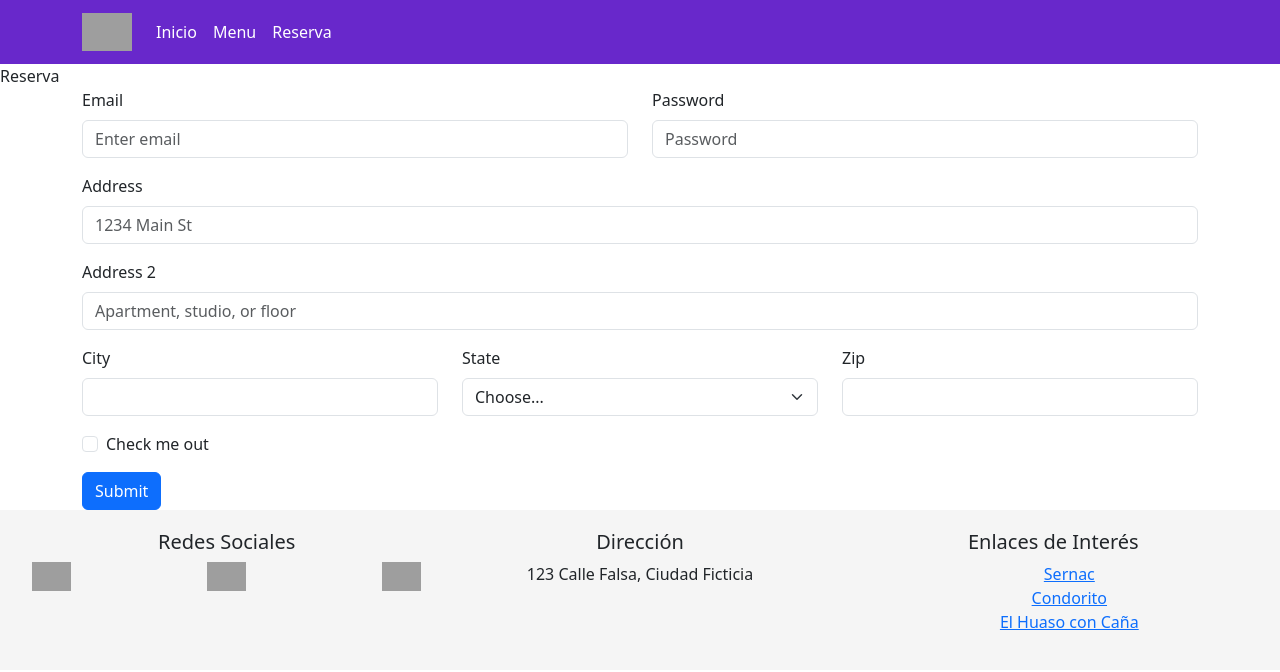
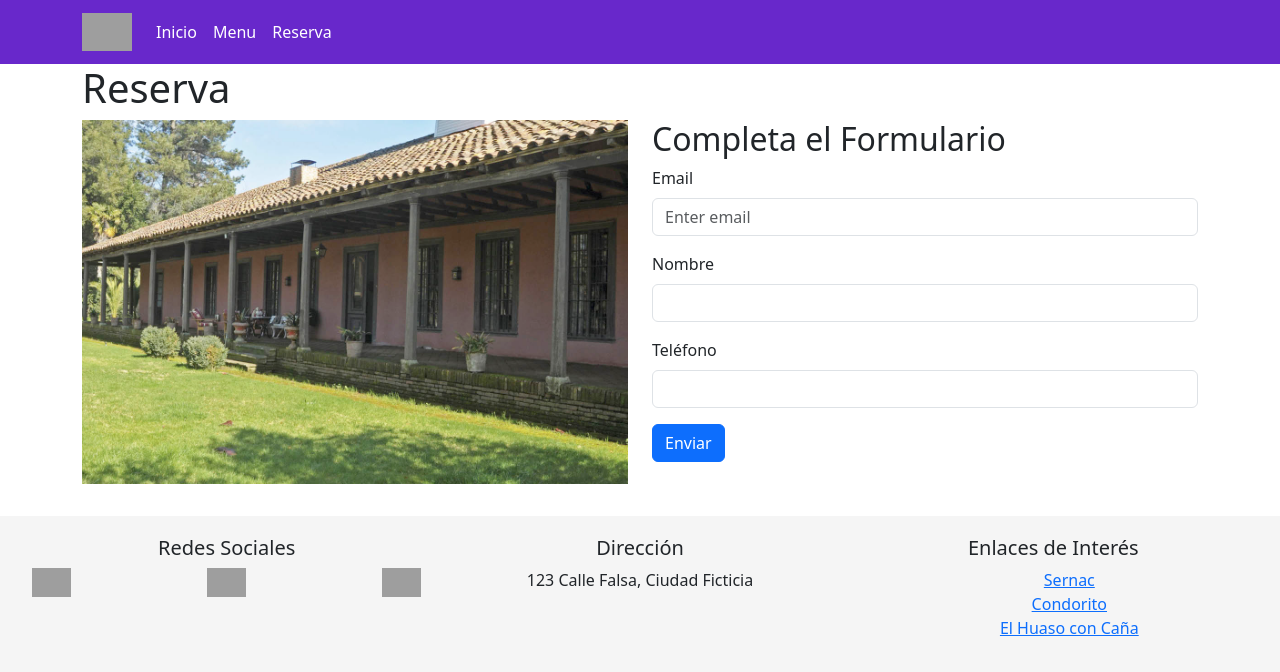
Before and after one commit to ValladaresRolo/restorantApp, a React (Vite) app: page /reserva in a window 1280 px wide. Shown: the top 672 px of the page. Built offline with nearby package versions, Linux system fonts and the light colour scheme; grey boxes are pictures that could not be loaded.

Commit message:
mas detalles al stylo, dejo el formulario para otra ocasión

```diff
--- a/src/components/Footer.css
+++ b/src/components/Footer.css
@@ -1,5 +1,5 @@
 .sticky-footer {
-    margin-top: auto;
+    margin-top: 2rem;
     background-color: #f5f5f5;
     padding: 20px;
     text-align: center;
--- a/src/pages/Menu.css
+++ b/src/pages/Menu.css
@@ -1,3 +1,24 @@
 .cardD {
     margin: 0 1rem;
 }
+
+.margenes {
+    margin: 2rem 0;
+}
+
+.centrarBoton {
+    margin: 1rem 29%;
+}
+
+@media (max-width: 769px) {
+    .cardD {
+        margin: 0 auto;
+    }
+
+    .margenes h1 {
+        margin: 1rem auto;
+        text-align: center;
+        font-size: 2.3rem;
+    }
+
+}
--- a/src/pages/Menu.jsx
+++ b/src/pages/Menu.jsx
@@ -9,7 +9,6 @@ import { collection, getDocs } from 'firebase/firestore';
 import { useEffect, useState } from 'react';
 import { Container } from 'react-bootstrap';
 import './Menu.css'
-
 
 
 export const Menu = () => {
@@ -32,35 +31,29 @@ export const Menu = () => {
 
     return (
         <>
+            <Container className='margenes' >
 
-            <Container className='contenedor '>
+                <h1>Menu Shiba Restorant</h1>
                 <Row xs={1} md={2} className="g-4">
-
-
                     {
                         cartaMenu.map(menu => (
                             <Card key={menu.id} style={{ width: '18rem' }} className='cardD'>
                                 <Card.Img variant="top" src={`/src/assets/${menu.img}`} />
                                 <Card.Body>
                                     <Card.Title className="text-center">{menu.name}</Card.Title>
-
                                     <Card.Text className="text-center">
                                         ${menu.price}
                                     </Card.Text>
-                                    <Link to={`/menus/${menu.id}`} state={{ menuSelected: menu }}>
+                                    <Link to={`/menus/${menu.id}`} state={{ menuSelected: menu }} className='centrarBoton'>
                                         <Button variant="primary">Ver Detalle</Button>
                                     </Link>
                                 </Card.Body>
                             </Card>
                         )
                         )
-
                     }
-
-
                 </Row>
             </Container>
-
         </>
     )
 }
--- a/src/pages/MenuDetail.css
+++ b/src/pages/MenuDetail.css
@@ -1,3 +1,45 @@
 .imagHero {
     width: 100%;
+    min-height: 300px;
+    background-color: beige;
+    background-size: cover;
+    background-position: center center;
 }
+
+.contentDescription {
+    margin: 1.5rem 0;
+}
+
+.contentDescription h1,
+.contentDescription h2 {
+    color: #6828cb;
+    font-weight: 800;
+}
+
+.contentDescription h2 {
+    font-size: 3rem;
+}
+
+.contentDescription p {
+    line-height: 1.4rem;
+    font-size: 1.3rem;
+}
+
+.center {
+    display: flex;
+    justify-content: center;
+    align-items: center;
+}
+
+.center-button {
+    margin: 0 auto;
+}
+
+@media (max-width: 769px) {
+    .contentDescription h1 {
+        font-size: 3rem;
+    }
+
+
+
+}
--- a/src/pages/MenuDetail.jsx
+++ b/src/pages/MenuDetail.jsx
@@ -10,15 +10,16 @@ export const MenuDetail = () => {
     const menuSelected = location.state.menuSelected;
 
     return (
-        <Container >
+        <>
+            <Container fluid>
                 <Row>
+                    <Col>
+                        <Image className='imagHero' style={{ backgroundImage: `url(/src/assets/${menuSelected.img})` }} fluid />
+                    </Col>
+                </Row>
+            </Container>
 
-
-
-                <Col><Image className='imagHero' src={`/src/assets/${menuSelected.img}`} fluid /></Col>
-
-
-            </Row>
+            <Container className='contentDescription' >
                 <Row>
                     <Col><h1>{menuSelected.name}</h1></Col>
                     <Col><h2>${menuSelected.price}</h2></Col>
@@ -27,13 +28,14 @@ export const MenuDetail = () => {
                     <Col>
                         <p>{menuSelected.description}</p>
                         <p>{menuSelected.bajada}</p>
-                    <Link to="../menu">
-                        <Button variant="primary" size="lg">
+                        <Link className='center' to="../menu">
+                            <Button variant="primary" size="lg" className="center-button">
                                 Regresar al Menu
                             </Button>
                         </Link>
                     </Col>
                 </Row>
             </Container>
+        </>
     );
 };
--- a/src/pages/Reserva.jsx
+++ b/src/pages/Reserva.jsx
@@ -1,11 +1,19 @@
 import React from 'react'
-import { Container, Button, Col, Form, Row } from 'react-bootstrap'
+import { Container, Button, Col, Form, Row, Image } from 'react-bootstrap'
 
 export const Reserva = () => {
     return (<>
-        <div>Reserva</div>
 
-        <Container className='contenedor'>
+
+        <Container><h1>Reserva</h1></Container>
+
+
+
+        <Container>
+            <Row>
+                <Col md={12} lg={6}><Image src="/src/assets/CasaCHILENA7.jpg" fluid /></Col>
+                <Col md={12} lg={6}><h2>Completa el Formulario</h2>
+
                     <Form>
                         <Row className="mb-3">
                             <Form.Group as={Col} controlId="formGridEmail">
@@ -13,50 +21,44 @@ export const Reserva = () => {
                                 <Form.Control type="email" placeholder="Enter email" />
                             </Form.Group>
 
-                    <Form.Group as={Col} controlId="formGridPassword">
-                        <Form.Label>Password</Form.Label>
-                        <Form.Control type="password" placeholder="Password" />
-                    </Form.Group>
+
                         </Row>
 
                         <Form.Group className="mb-3" controlId="formGridAddress1">
-                    <Form.Label>Address</Form.Label>
-                    <Form.Control placeholder="1234 Main St" />
+                            <Form.Label>Nombre</Form.Label>
+                            <Form.Control placeholder=" " />
                         </Form.Group>
 
-                <Form.Group className="mb-3" controlId="formGridAddress2">
-                    <Form.Label>Address 2</Form.Label>
-                    <Form.Control placeholder="Apartment, studio, or floor" />
-                </Form.Group>
+
 
                         <Row className="mb-3">
                             <Form.Group as={Col} controlId="formGridCity">
-                        <Form.Label>City</Form.Label>
+                                <Form.Label>Teléfono</Form.Label>
                                 <Form.Control />
                             </Form.Group>
 
-                    <Form.Group as={Col} controlId="formGridState">
-                        <Form.Label>State</Form.Label>
-                        <Form.Select defaultValue="Choose...">
-                            <option>Choose...</option>
-                            <option>...</option>
-                        </Form.Select>
-                    </Form.Group>
-
-                    <Form.Group as={Col} controlId="formGridZip">
-                        <Form.Label>Zip</Form.Label>
-                        <Form.Control />
-                    </Form.Group>
                         </Row>
 
-                <Form.Group className="mb-3" id="formGridCheckbox">
-                    <Form.Check type="checkbox" label="Check me out" />
-                </Form.Group>
 
                         <Button variant="primary" type="submit">
-                    Submit
+                            Enviar
                         </Button>
                     </Form>
+
+
+                </Col>
+            </Row>
+
+
+
+
+        </Container>
+
+
+
+
+        <Container className='contenedor'>
+
         </Container >
 
 
```
Lines whose indentation alone changed are shown as unchanged.
